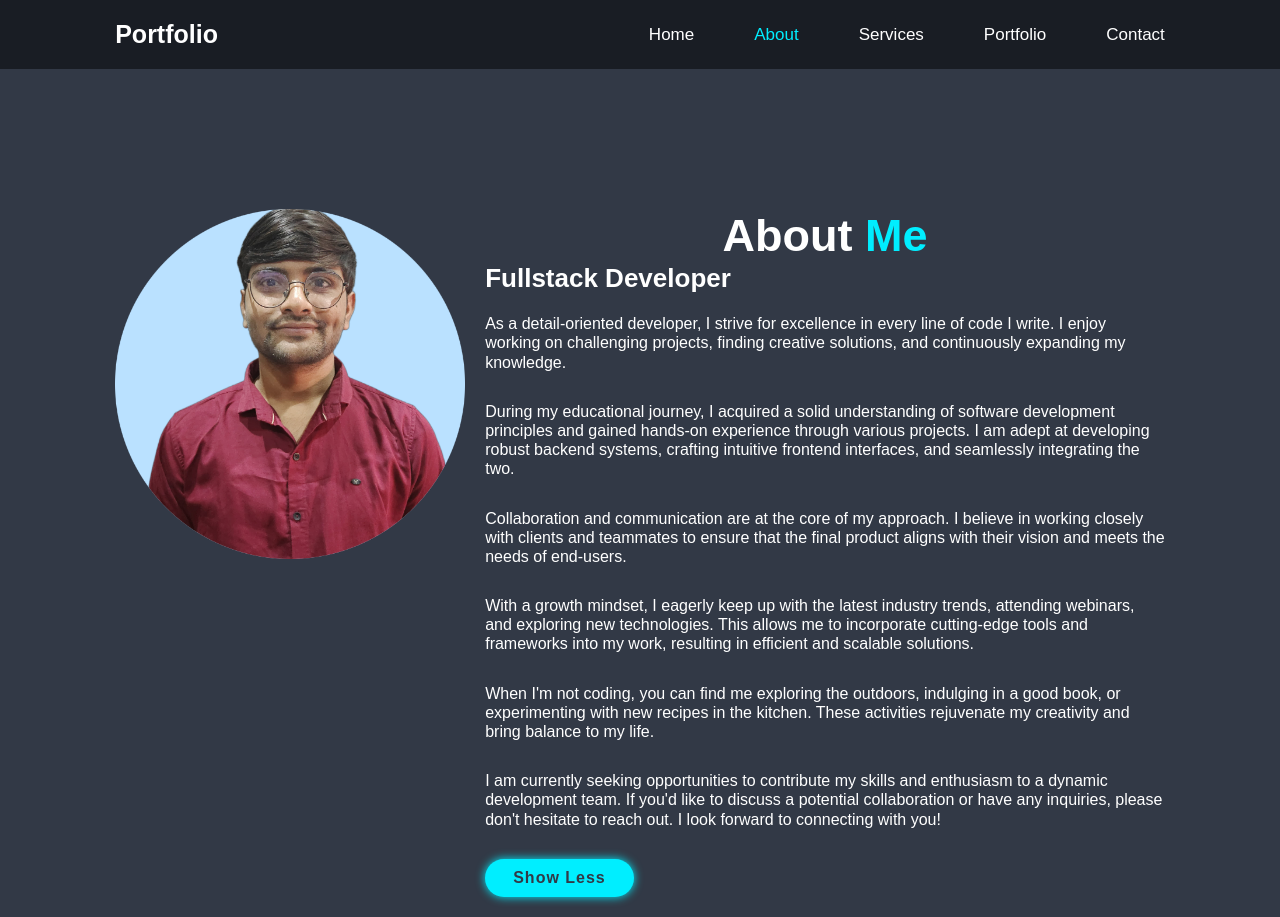
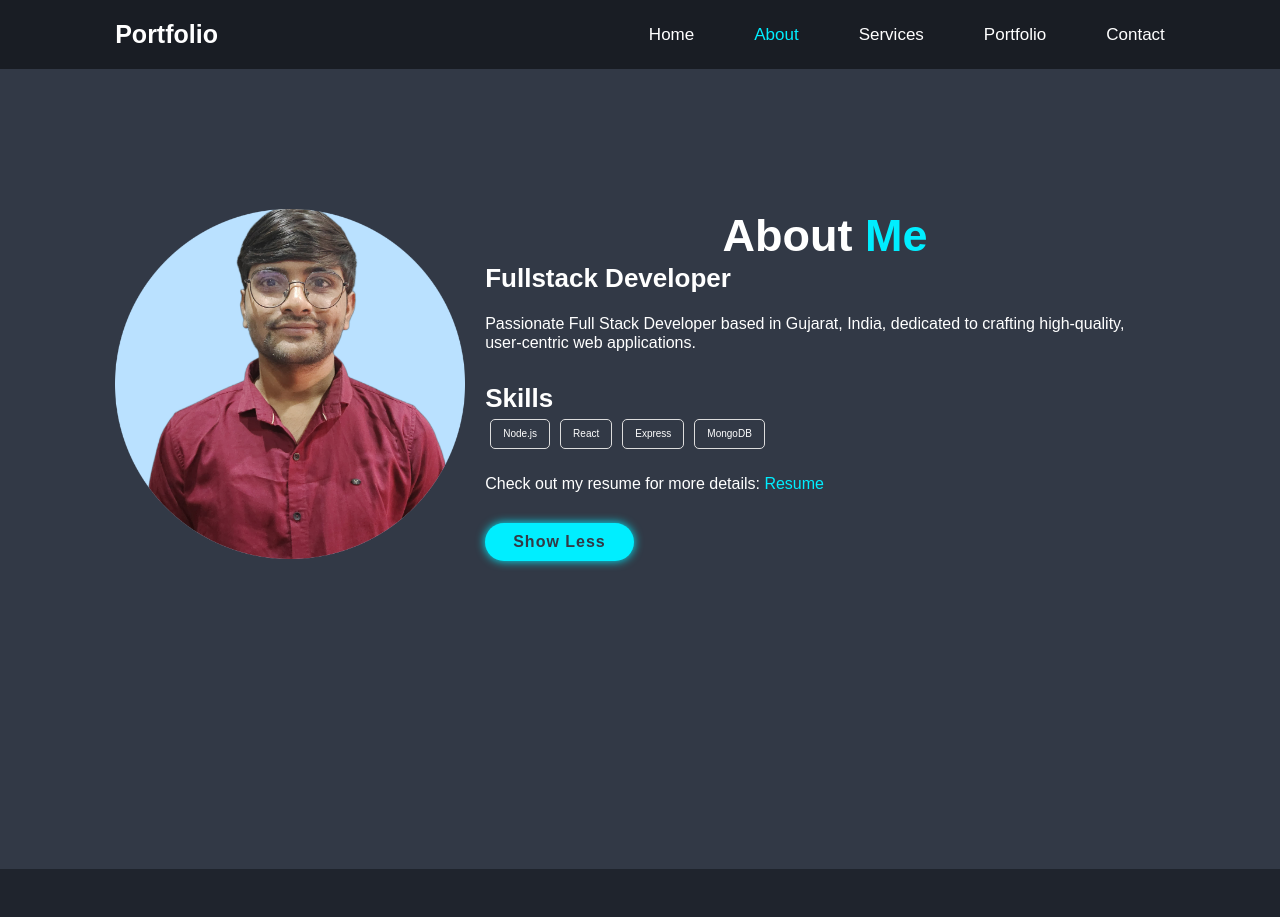
Before and after one commit to Shailesh93602/myportfolio, a React (Create React App) app: page /about in a window 1280 px wide. Both pictures are taken after a click on the button "Read More". After the commit the page ends 869 px from the top, so only its background shows below. Built offline with nearby package versions, Linux system fonts and the light colour scheme.

Commit message:
updated about page

```diff
--- a/public/style.css
+++ b/public/style.css
@@ -549,3 +549,31 @@
         margin-top: 2rem;
     }
   }
+
+
+.skills-section {
+  margin-top: 15px;
+}
+
+.skills-list {
+  list-style: none;
+  padding: 0;
+  display: flex;
+  flex-wrap: wrap;
+}
+
+.skills-list li {
+  border: 1px solid #ddd;
+  border-radius: 5px;
+  padding: 8px 12px;
+  margin: 5px;
+}
+
+.resume-link {
+  color: var(--main-color);
+  text-decoration: none;
+}
+
+.resume-link:hover {
+  text-decoration: underline;
+}
--- a/src/components/About.jsx
+++ b/src/components/About.jsx
@@ -22,43 +22,32 @@ const About = () => {
           {showFullContent ? (
             <div id="aboutMeFull">
               <p>
-                As a detail-oriented developer, I strive for excellence in every
-                line of code I write. I enjoy working on challenging projects,
-                finding creative solutions, and continuously expanding my
-                knowledge.
+                Passionate Full Stack Developer based in Gujarat, India,
+                dedicated to crafting high-quality, user-centric web applications.
               </p>
+              {/* Skills section */}
+              <div className="skills-section">
+                <h3>Skills</h3>
+                <ul className="skills-list">
+                  <li>Node.js</li>
+                  <li>React</li>
+                  <li>Express</li>
+                  <li>MongoDB</li>
+                  {/* Add more skills as needed */}
+                </ul>
+              </div>
+              {/* Resume link */}
               <p>
-                During my educational journey, I acquired a solid understanding
-                of software development principles and gained hands-on
-                experience through various projects. I am adept at developing
-                robust backend systems, crafting intuitive frontend interfaces,
-                and seamlessly integrating the two.
-              </p>
-              <p>
-                Collaboration and communication are at the core of my approach.
-                I believe in working closely with clients and teammates to
-                ensure that the final product aligns with their vision and meets
-                the needs of end-users.
-              </p>
-              <p>
-                With a growth mindset, I eagerly keep up with the latest
-                industry trends, attending webinars, and exploring new
-                technologies. This allows me to incorporate cutting-edge tools
-                and frameworks into my work, resulting in efficient and scalable
-                solutions.
-              </p>
-              <p>
-                When I'm not coding, you can find me exploring the outdoors,
-                indulging in a good book, or experimenting with new recipes in
-                the kitchen. These activities rejuvenate my creativity and bring
-                balance to my life.
-              </p>
-              <p>
-                I am currently seeking opportunities to contribute my skills and
-                enthusiasm to a dynamic development team. If you'd like to
-                discuss a potential collaboration or have any inquiries, please
-                don't hesitate to reach out. I look forward to connecting with
-                you!
+                Check out my resume for more details:
+                {" "}
+                <a
+                  className="resume-link"
+                  href="https://drive.google.com/file/d/1bJjqTSmoIROSvH1vb8xoZ-zZDAC96eS5/view?usp=sharing"
+                  target="_blank"
+                  rel="noopener noreferrer"
+                >
+                  Resume
+                </a>
               </p>
               <button className="btn" onClick={toggleContent}>
                 Show Less
@@ -67,13 +56,8 @@ const About = () => {
           ) : (
             <div id="aboutMeShort">
               <p>
-                Hello, I'm Shailesh Chaudhari, a passionate Full Stack Developer
-                based in Gujarat, India.
-              </p>
-              <p>
-                With a strong foundation in Node.js, Express, React, and MongoDB,
-                I have embarked on an exciting journey to create innovative and
-                user-centric web applications.
+                Hello, I'm Shailesh Chaudhari, a Full Stack Developer with a
+                passion for creating impactful web solutions.
               </p>
               <button className="btn" onClick={toggleContent}>
                 Read More
```
